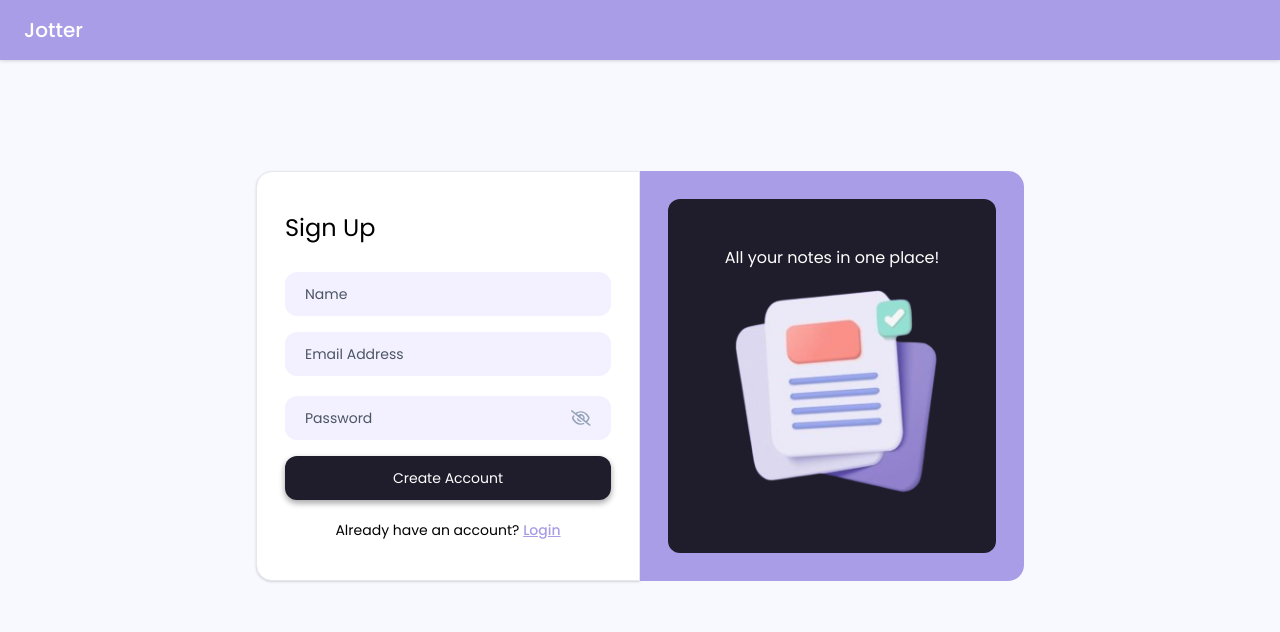
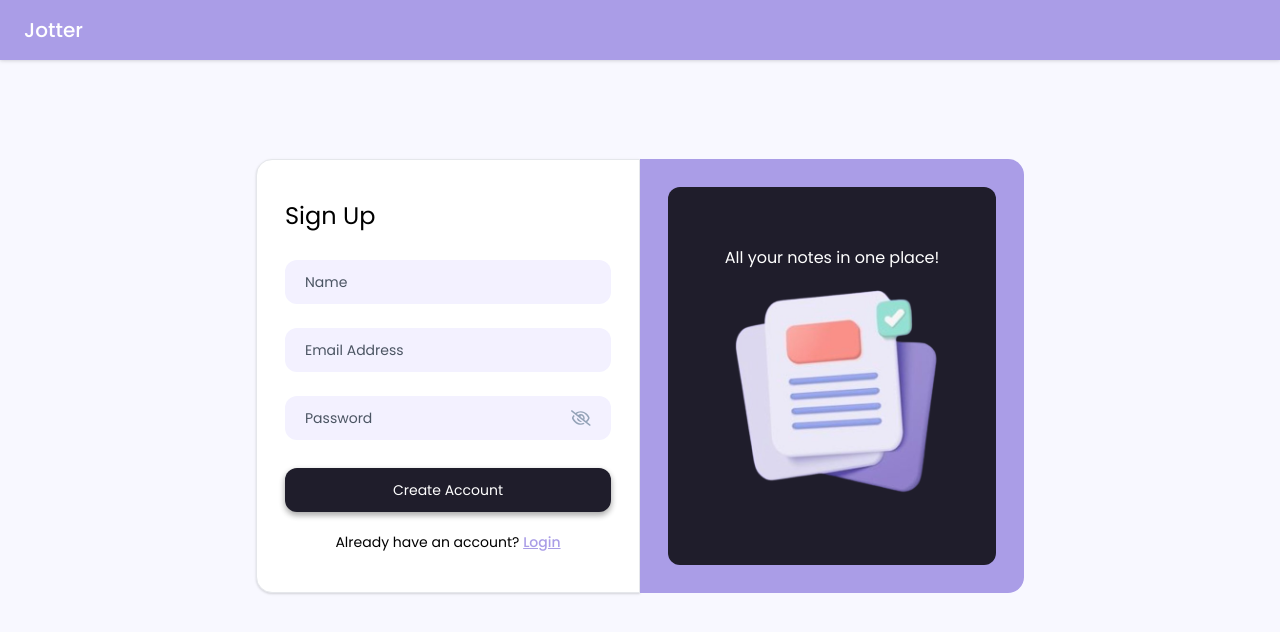
Before and after one commit to Aymmaann/Jotter, a React (Vite) app in the folder frontend/notes-app/: page /signup in a window 1280 px wide. Shown: the top 632 px of the page. Built offline with nearby package versions, Linux system fonts and the light colour scheme.

Commit message:
Update styles

```diff
--- a/frontend/notes-app/src/components/Input/PasswordInput.jsx
+++ b/frontend/notes-app/src/components/Input/PasswordInput.jsx
@@ -9,7 +9,7 @@ const PasswordInput = ({value, onChange, placeholder}) => {
     }
 
     return(
-        <div className="flex items-center bg-[#f3f1ff] px-5 rounded-xl mb-3 mt-1">
+        <div className="flex items-center bg-[#f3f1ff] px-5 rounded-xl mb-6">
             <input value={value}
                 onChange={onChange}
                 type={isShowPassword? "text" : "password"}
--- a/frontend/notes-app/src/index.css
+++ b/frontend/notes-app/src/index.css
@@ -20,7 +20,7 @@ body {
 
 @layer components {
   .input-box {
-    @apply w-full text-sm bg-[#f3f1ff] px-5 py-3 rounded-xl mb-4 outline-none placeholder:text-gray-600;
+    @apply w-full text-sm bg-[#f3f1ff] px-5 py-3 rounded-xl mb-6 outline-none placeholder:text-gray-600;
   }
   .btn-primary {
     @apply w-full text-sm cursor-pointer bg-background text-white px-2 py-3 rounded-xl my-1 hover:bg-[#6f6fc8];
--- a/frontend/notes-app/src/pages/Login/Login.jsx
+++ b/frontend/notes-app/src/pages/Login/Login.jsx
@@ -86,7 +86,7 @@ const Login = () => {
                     </div>
                 </div>
 
-                <div className="bg-[#aa9de7] w-96 h-[354px] rounded-r-2xl flex justify-center items-center p-6">
+                <div className="bg-[#aa9de7] w-96 h-[369px] rounded-r-2xl flex justify-center items-center p-6">
                     <div className="flex flex-col justify-center items-center bg-background rounded-xl w-full h-full grey-shadow">
                         <p className="text-white">All your notes in one place!</p>
                         <img src={Notepad} className="w-60" />
--- a/frontend/notes-app/src/pages/SignUp/SignUp.jsx
+++ b/frontend/notes-app/src/pages/SignUp/SignUp.jsx
@@ -103,7 +103,7 @@ const SignUp = () => {
                     </div>
                 </div>
 
-                <div className="bg-[#aa9de7] w-96 h-[410px] rounded-r-2xl flex justify-center items-center p-7">
+                <div className="bg-[#aa9de7] w-96 h-[434px] rounded-r-2xl flex justify-center items-center p-7">
                     <div className="flex flex-col justify-center items-center bg-background rounded-xl w-full h-full">
                         <p className="text-white">All your notes in one place!</p>
                         <img src={Notepad} className="w-60" />
```
